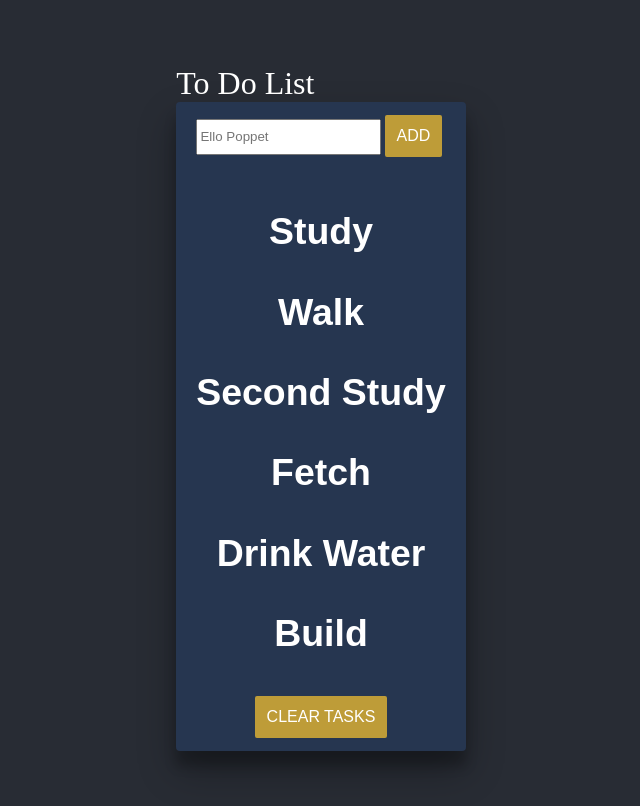
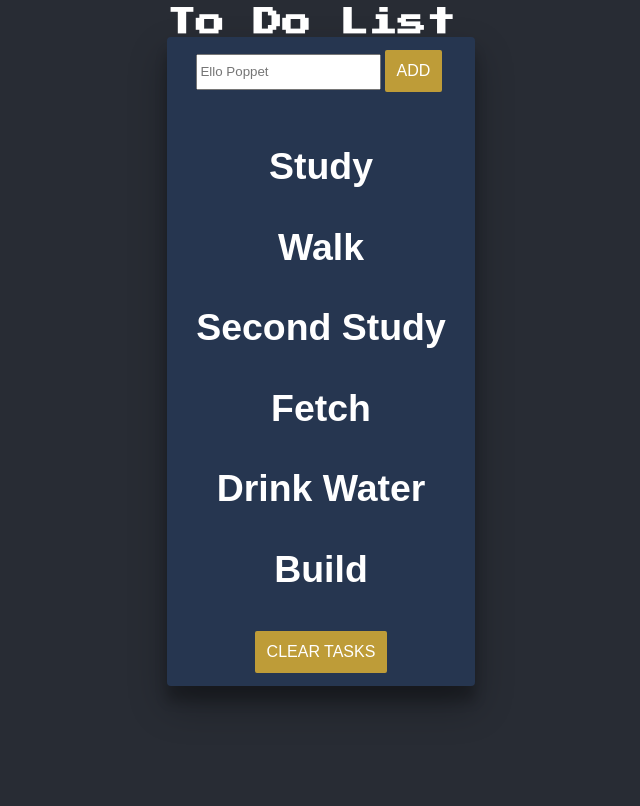
Before and after one commit to DustinThewind505/Backend-Unit-Testing, a React (Create React App) app: page / in a window 1280 px wide. Shown: the top 806 px of the page, without its empty margins (329-969 px from the left). Built offline with nearby package versions, Linux system fonts and the light colour scheme.

Commit message:
added font

```diff
--- a/public/index.html
+++ b/public/index.html
@@ -10,7 +10,8 @@
       homescreen on Android. See https://developers.google.com/web/fundamentals/engage-and-retain/web-app-manifest/
     -->
 	<link rel="manifest" href="%PUBLIC_URL%/manifest.json">
-	<link rel="shortcut icon" href="%PUBLIC_URL%/favicon.ico">
+  <link rel="shortcut icon" href="%PUBLIC_URL%/favicon.ico">
+  <link href="https://fonts.googleapis.com/css?family=Press+Start+2P&display=swap" rel="stylesheet">
 	<!--
       Notice the use of %PUBLIC_URL% in the tags above.
       It will be replaced with the URL of the `public` folder during the build.
--- a/src/App.js
+++ b/src/App.js
@@ -102,7 +102,7 @@ class App extends React.Component {
     // console.log("render", this.state.Tasks)
     return (
       <Fragment>
-        To Do List
+        <h1>To Do List</h1>
         <div className="counter">
           <ToDoConatainer tasks={this.state.Tasks} clearComplete={this.clearComplete} toggleTask={this.toggleTask} addNewTask={this.addNewTask}/>
         </div>
--- a/src/components/Todo.js
+++ b/src/components/Todo.js
@@ -5,7 +5,7 @@ import { isPropertySignature } from "typescript";
 const ToDo = props => {
 
     return (
-        <div className={`${props.task.complete ? "complete" : ""}`} onClick={() => props.toggleTask(props.task.id)}>
+        <div className={`task ${props.task.complete ? "complete" : ""}`} onClick={() => props.toggleTask(props.task.id)}>
             <h3>{props.task.name}</h3>
         </div>
     )
--- a/src/styles.css
+++ b/src/styles.css
@@ -1,12 +1,24 @@
+
+
 body {
   background-color: #282c34;
   min-height: 100vh;
   display: flex;
   flex-direction: column;
   align-items: center;
-  justify-content: center;
   font-size: calc(16px + 2vmin);
   color: white;
+}
+
+h1 {
+  margin: 0 auto;
+  font-family: 'Press Start 2P', cursive;
+  font-size: 1.8rem;
+  text-align: center;
+}
+
+.App {
+  text-align: center;
 }
 .counter {
   margin: 0 auto;
```
